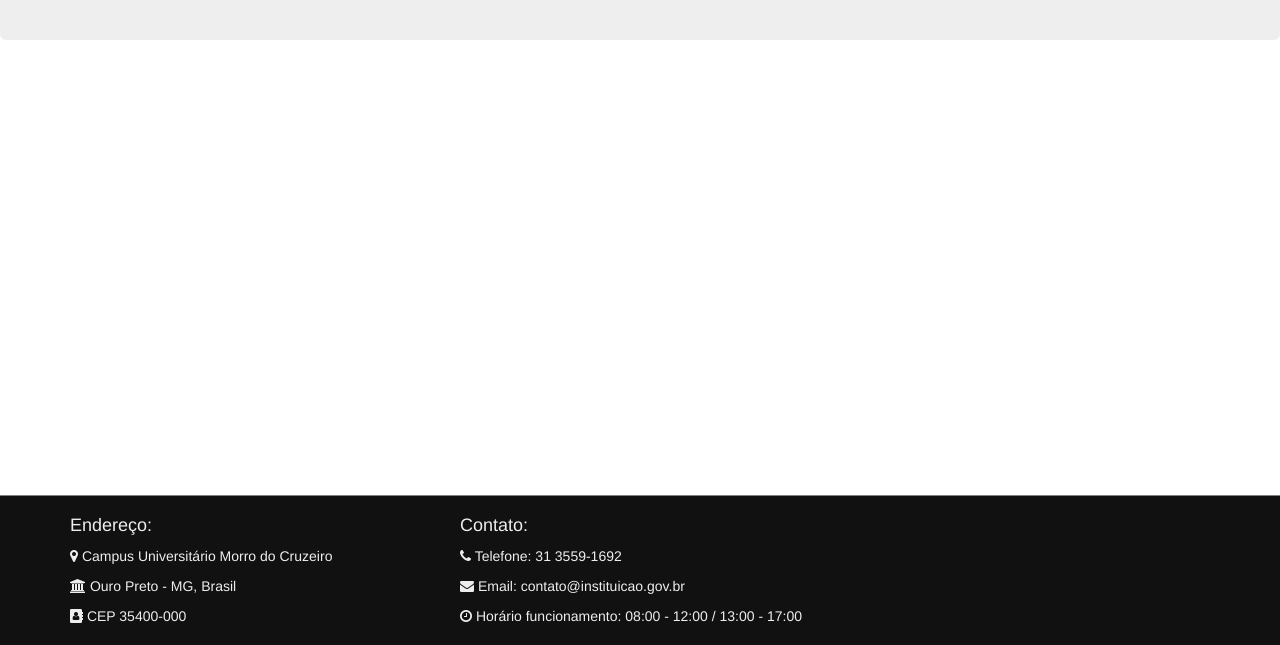
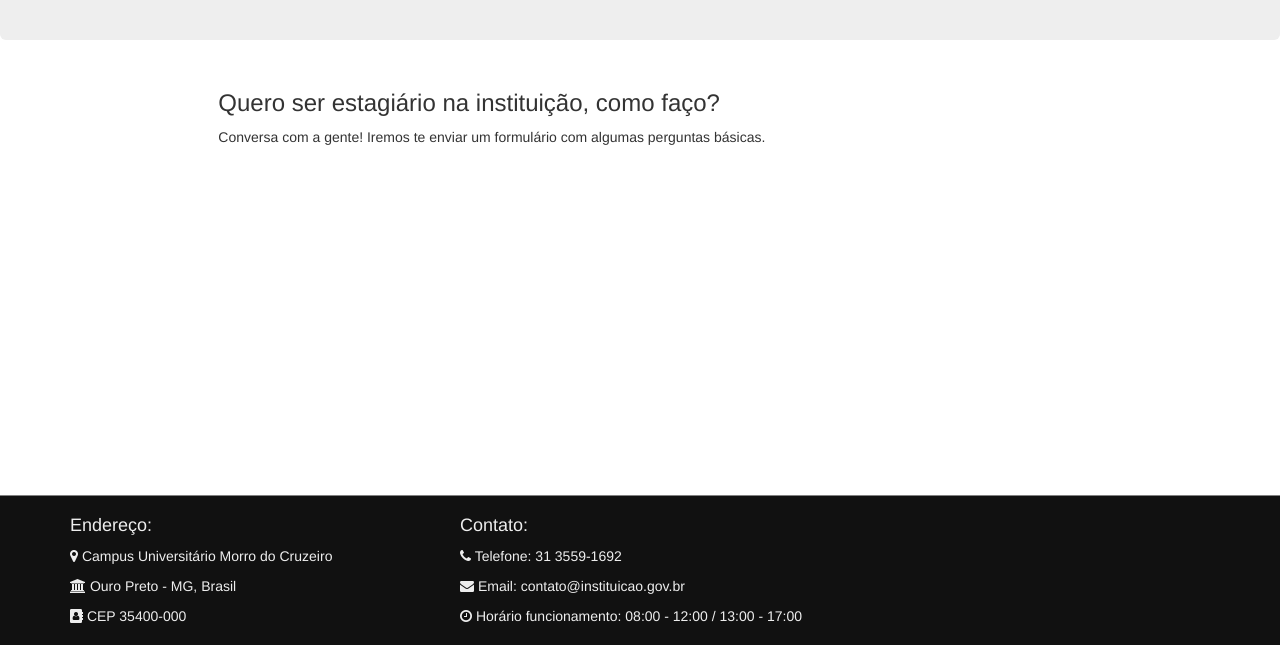
Before and after one commit to AlbertoOS/DIR249-website, a plain HTML site: page faq.html in a window 1280 px wide. Shown: the part 155-800 px from the top of the page. Drawn offline with Linux system fonts and the light colour scheme.

Commit message:
Começando faq

```diff
--- a/faq.html
+++ b/faq.html
@@ -47,8 +47,14 @@
         <h1>Perguntas frequentes</h1>
       </div>
 
-      <div>
-        <!--Conteudo aqui -->
+      <div class="row">
+        <div class="col-md-2">
+
+        </div>
+        <div class="col-md-10 offset-sm2">
+          <h3>Quero ser estagiário na instituição, como faço?</h3>
+          <p>Conversa com a gente! Iremos te enviar um formulário com algumas perguntas básicas.</p>
+        </div>
       </div>
 
       <!-- FOOTER -->
```
